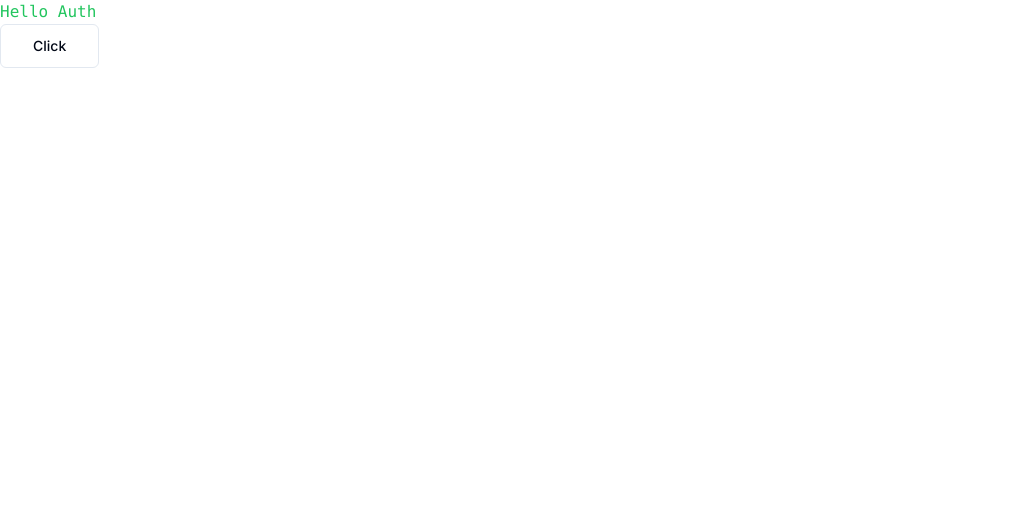
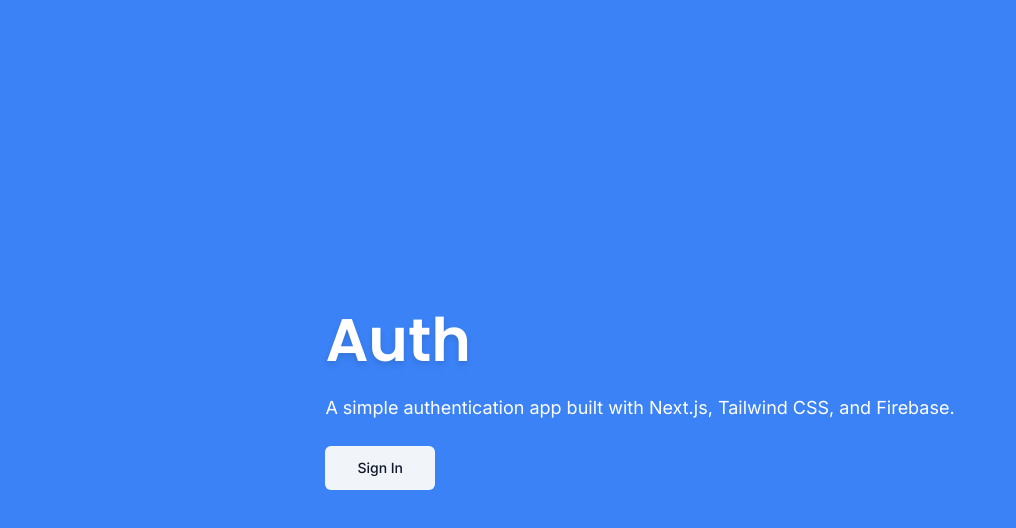
Before and after one commit to InfinityScripter/auth-next-master, a Next.js app: page / in a window 1280 px wide. Shown: the top 528 px of the page, without its empty margins (0-1016 px from the left). Built offline with nearby package versions, Linux system fonts and the light colour scheme.

Commit message:
create Login Btn

```diff
--- a/app/globals.css
+++ b/app/globals.css
@@ -1,6 +1,12 @@
 @tailwind base;
   @tailwind components;
   @tailwind utilities;
+
+html,
+body,
+:root{
+  height: 100%;
+}
 
   @layer base {
     :root {
--- a/app/page.tsx
+++ b/app/page.tsx
@@ -1,12 +1,38 @@
+import {Poppins} from "next/font/google";
+import {cn} from "@/lib/utils";
 import {Button} from "@/components/ui/button";
+import {LoginButton} from "@/components/auth/login-button";
+
+const font = Poppins({
+  subsets: ["latin"],
+  weight: ["600"],
+
+  }
+
+)
 export default function Home() {
   return (
     <>
-  <p className="font-mono text-green-500">Hello Auth
-  </p>
-      <Button
-      size='lg' variant="outline"
-      >Click</Button>
+<main className="flex h-full flex-col items-center justify-center bg-blue-500">
+
+      <div className="space-y-6">
+        <h1 className={cn("text-6xl font-semibold text-white drop-shadow-md",
+          font.className,
+          )}>
+          Auth
+        </h1>
+        <p className="text-white text-lg text-left">
+          A simple authentication app built with Next.js, Tailwind CSS, and Firebase.
+        </p>
+        <div>
+          <LoginButton>
+          <Button variant="secondary" size="lg" >
+Sign In
+          </Button>
+          </LoginButton>
+        </div>
+      </div>
+</main>
     </>
   );
 }
--- /dev/null
+++ b/components/auth/login-button.tsx
@@ -0,0 +1,34 @@
+"use client"
+
+import React from "react";
+import {useRouter} from "next/navigation";
+
+interface LoginButtonProps {
+  children: React.ReactNode;
+  mode?: "modal" | "redirect";
+  asChild?: boolean;
+}
+
+export const LoginButton = ({
+                              children,
+                              mode,
+                              asChild,
+                            }: LoginButtonProps) => {
+  const router = useRouter();
+  const onClick = () => {
+router.push("/auth/login");
+
+if (mode === "modal") {
+  return (
+    <span>
+    TODO: Implement modal
+    </span>
+  )
+}
+  }
+  return (
+    <span onClick={onClick} className='cursor-pointer'>
+      {children}
+    </span>
+  );
+};
```
